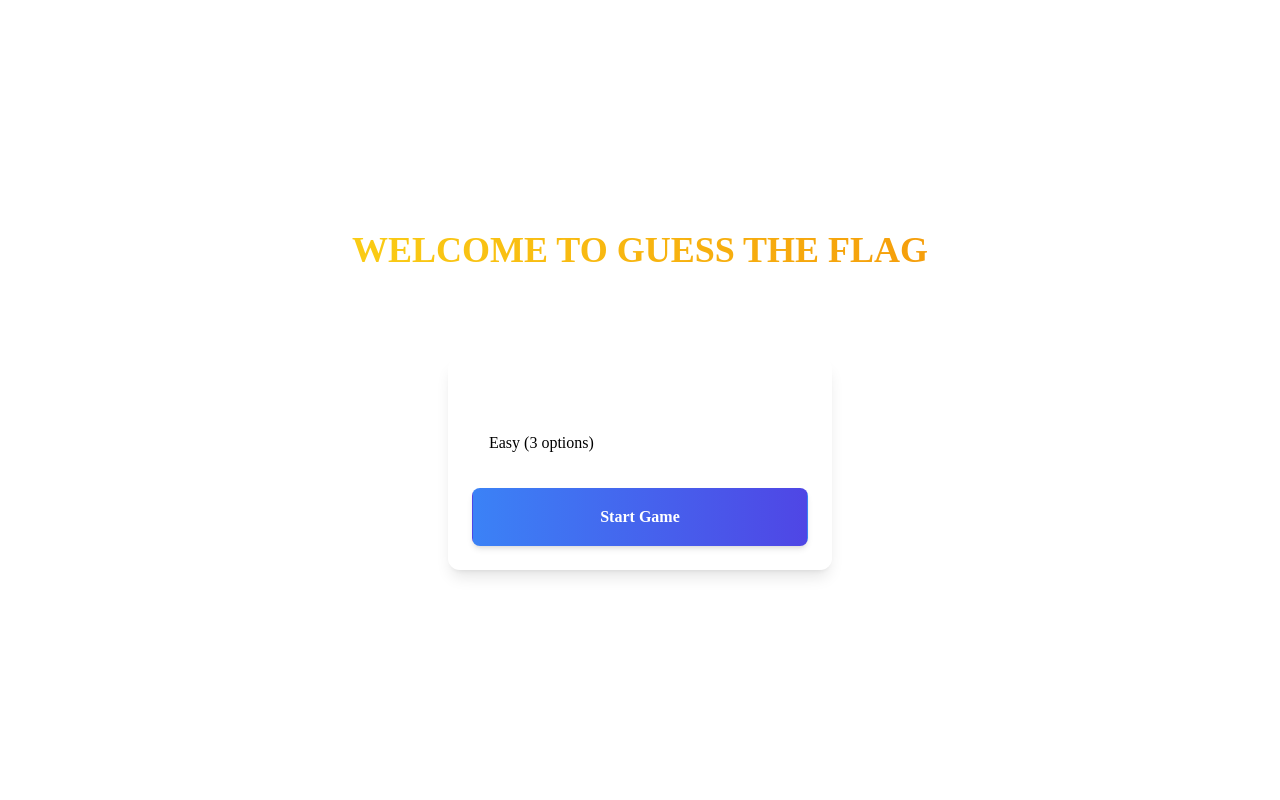
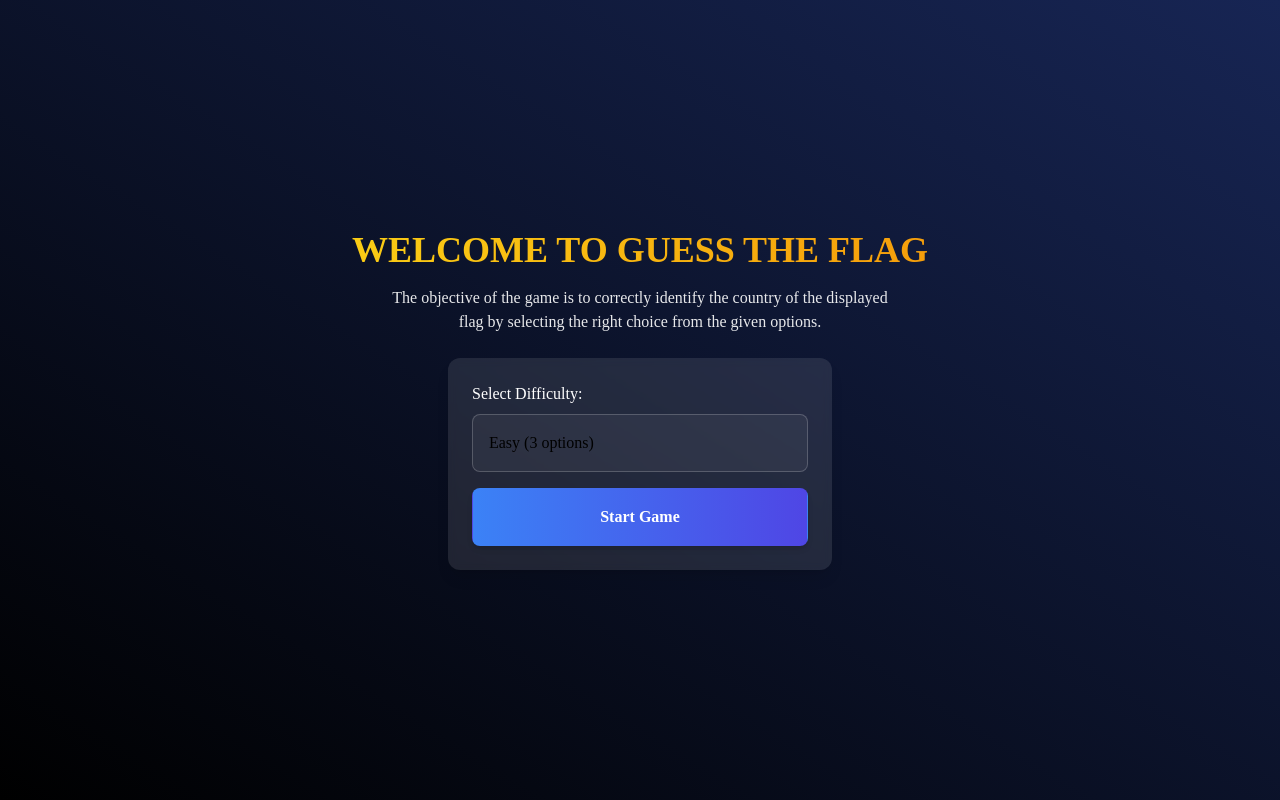
Before and after one commit to AhmadAbdelaziz8/odin-memory, a React (Vite) app: page / in a window 1280 px wide. Built offline with nearby package versions, Linux system fonts and the light colour scheme; a web font is replaced by a local one.

Commit message:
change game background

```diff
--- a/src/index.css
+++ b/src/index.css
@@ -58,6 +58,9 @@ body {
   justify-content: center;
   min-width: 320px;
   min-height: 100vh;
+  padding: 10px;
+  overflow: hidden;
+  @apply bg-gradient-to-tr from-black to-blue-950;
 }
 
 h1 {
```
